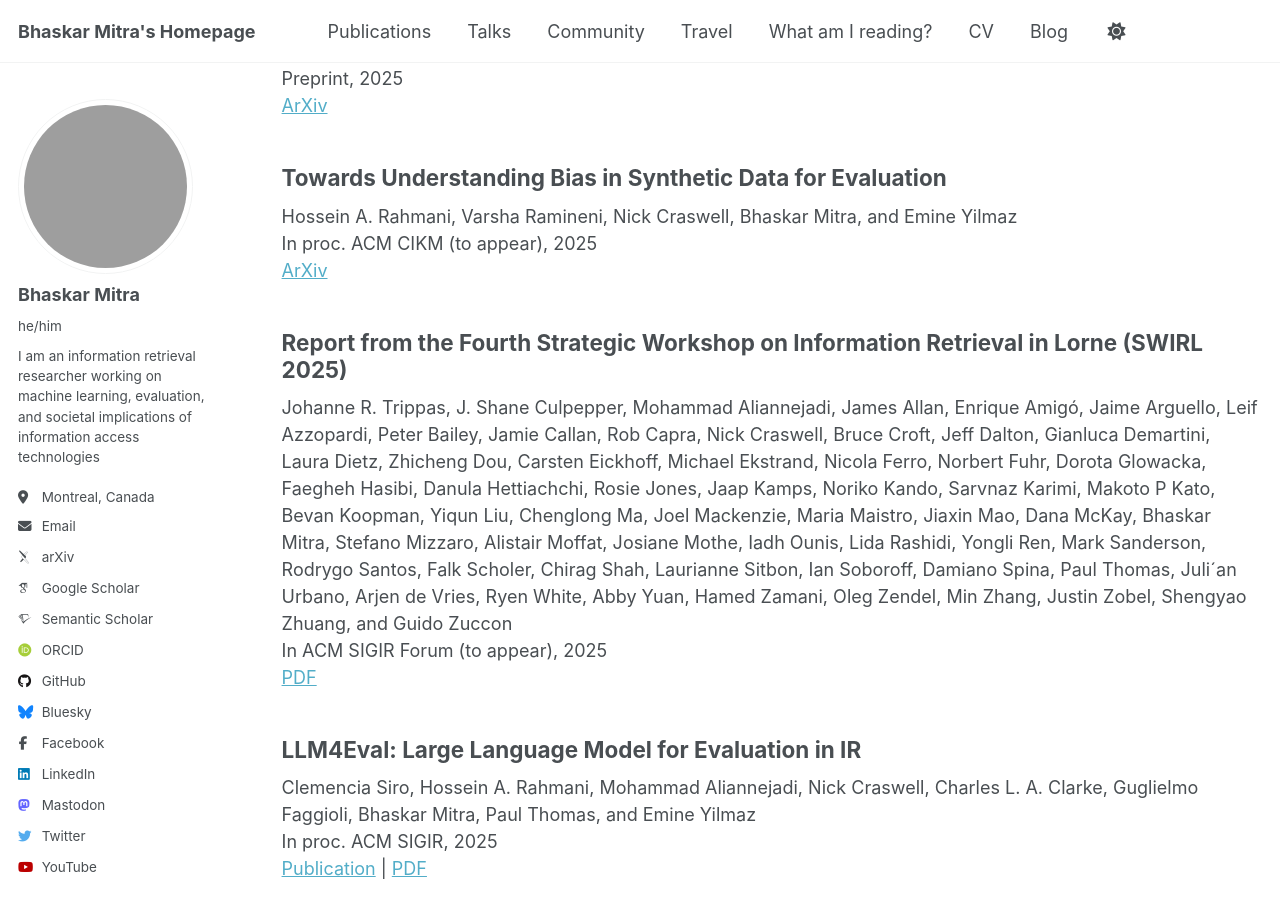
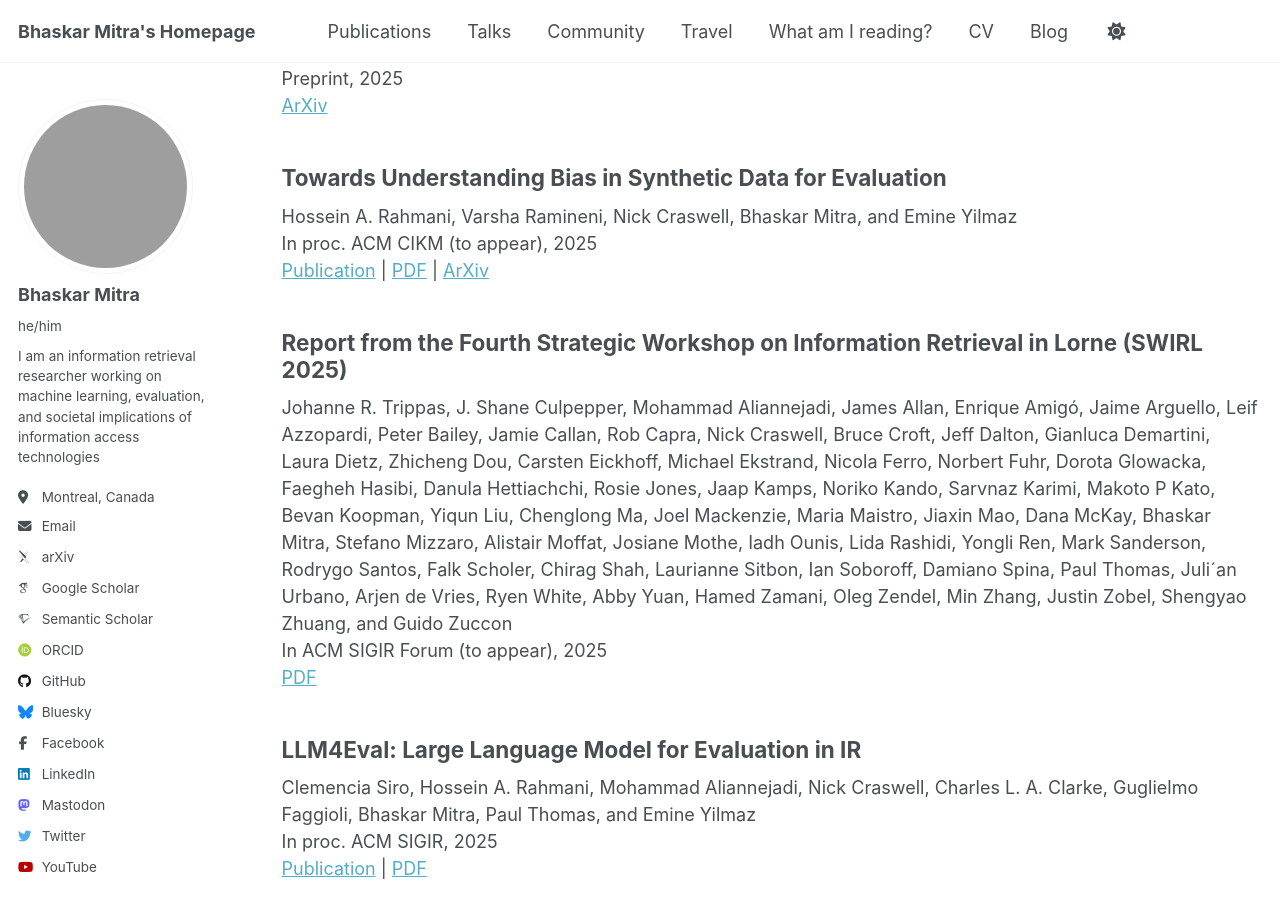
Before and after one commit to bhaskar-mitra/bhaskar-mitra.github.io, a Jekyll site: the page built from _pages/publications.html, in a window 1280 px wide and 900 px high, scrolled down 511 px. Built offline with Jekyll 4.4.1, drawn with Linux system fonts in a browser that asks for light colours; some web fonts are replaced; grey boxes are pictures that could not be loaded.

Commit message:
Update publications.html

```diff
--- a/_pages/publications.html
+++ b/_pages/publications.html
@@ -31,7 +31,7 @@ author_profile: true
     <h2>Towards Understanding Bias in Synthetic Data for Evaluation</h2>
     Hossein A. Rahmani, Varsha Ramineni, Nick Craswell, Bhaskar Mitra, and Emine Yilmaz<br/>
     In proc. ACM CIKM (to appear), 2025<br/>
-    <a href="https://arxiv.org/abs/2506.10301">ArXiv</a>
+    <a href="https://dl.acm.org/doi/10.1145/3746252.3760908">Publication</a> | <a href="../showpdf/?file=3746252.3760908.pdf">PDF</a> | <a href="https://arxiv.org/abs/2506.10301">ArXiv</a>
   </article>
   <article class="archive__item" itemscope itemtype="http://schema.org/CreativeWork">
     <h2>Report from the Fourth Strategic Workshop on Information Retrieval in Lorne (SWIRL 2025)</h2>
```
